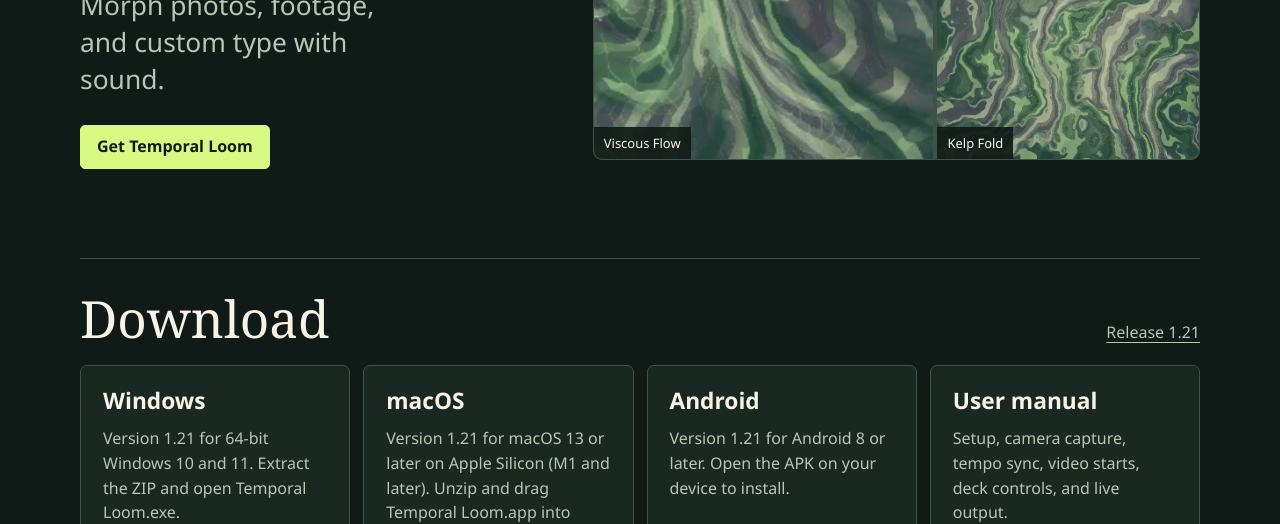
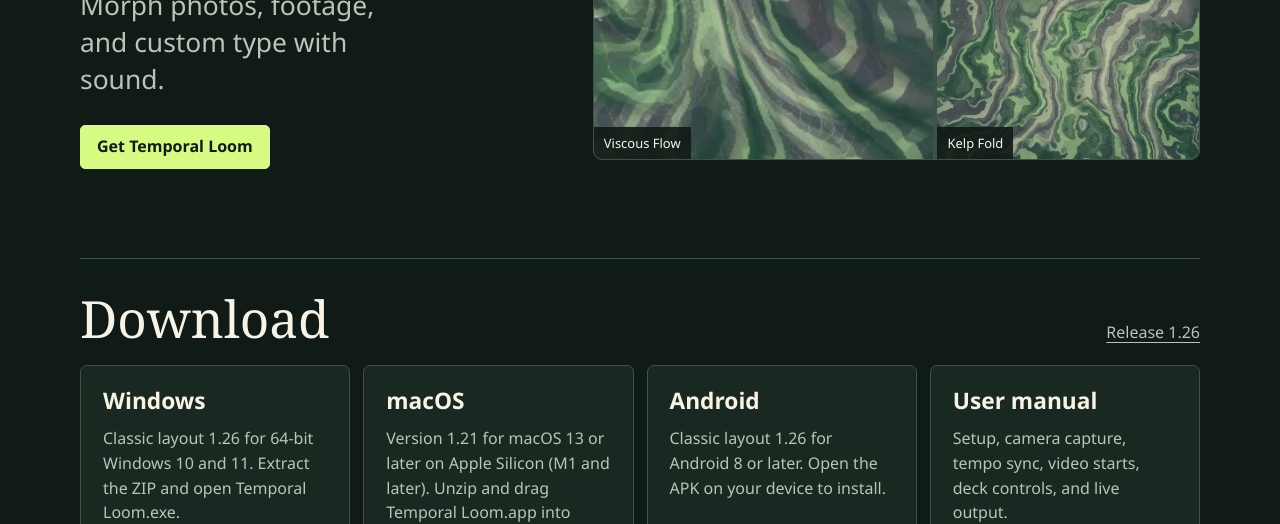
Before and after one commit to AveyCole/Temporal-Loom, a plain HTML site: page docs/index.html in a window 1280 px wide. Shown: the part 428-952 px from the top of the page. Drawn offline with Linux system fonts and the light colour scheme.

Commit message:
Link classic 1.26 downloads on the project site

```diff
--- a/docs/index.html
+++ b/docs/index.html
@@ -37,13 +37,13 @@
     <section class="downloads" id="downloads" aria-labelledby="download-title">
       <div class="section-head">
         <h2 id="download-title">Download</h2>
-        <a href="https://github.com/AveyCole/Temporal-Loom/releases/tag/v1.21">Release 1.21</a>
+        <a href="https://github.com/AveyCole/Temporal-Loom/releases/tag/v1.26">Release 1.26</a>
       </div>
       <div class="packages">
         <article>
           <h3>Windows</h3>
-          <p>Version 1.21 for 64-bit Windows 10 and 11. Extract the ZIP and open Temporal Loom.exe.</p>
-          <a class="button" href="https://github.com/AveyCole/Temporal-Loom/releases/download/v1.21/Temporal-Loom-1.21-Windows-x64.zip">Download ZIP</a>
+          <p>Classic layout 1.26 for 64-bit Windows 10 and 11. Extract the ZIP and open Temporal Loom.exe.</p>
+          <a class="button" href="https://github.com/AveyCole/Temporal-Loom/releases/download/v1.26/Temporal-Loom-1.26-Classic-Windows-x64.zip">Download ZIP</a>
         </article>
         <article>
           <h3>macOS</h3>
@@ -53,8 +53,8 @@
         </article>
         <article>
           <h3>Android</h3>
-          <p>Version 1.21 for Android 8 or later. Open the APK on your device to install.</p>
-          <a class="button" href="https://github.com/AveyCole/Temporal-Loom/releases/download/v1.21/Temporal-Loom-1.21-Android.apk">Download APK</a>
+          <p>Classic layout 1.26 for Android 8 or later. Open the APK on your device to install.</p>
+          <a class="button" href="https://github.com/AveyCole/Temporal-Loom/releases/download/v1.26/Temporal-Loom-1.26-Classic-Android.apk">Download APK</a>
         </article>
         <article>
           <h3>User manual</h3>
```
Also changed, not shown: README.md.
